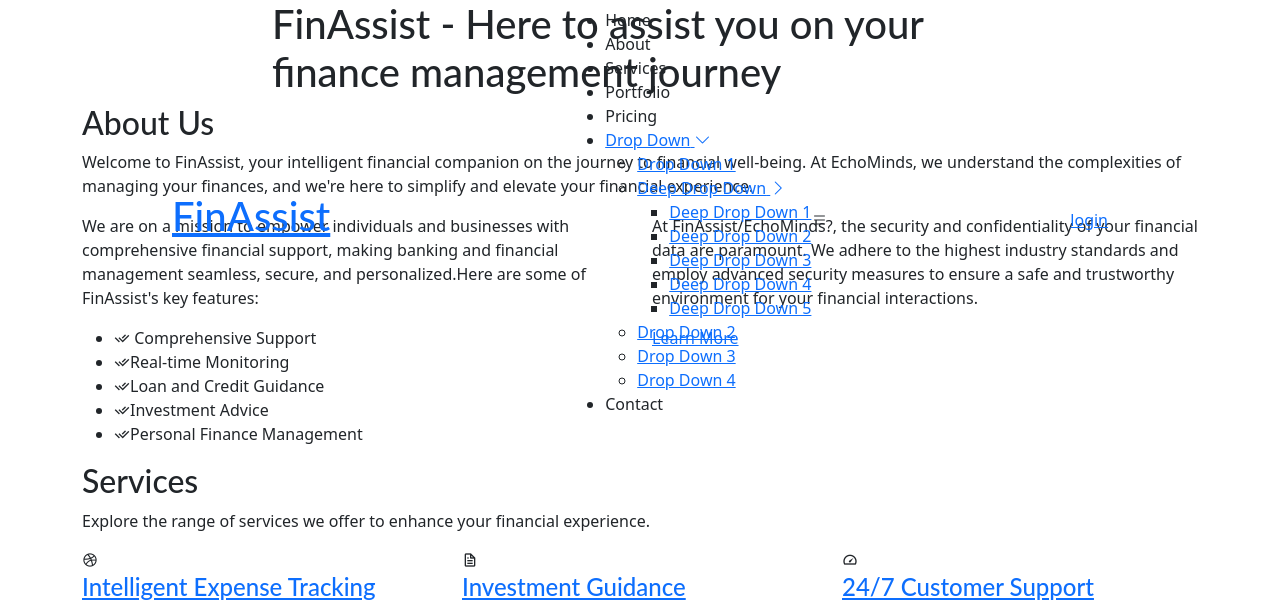
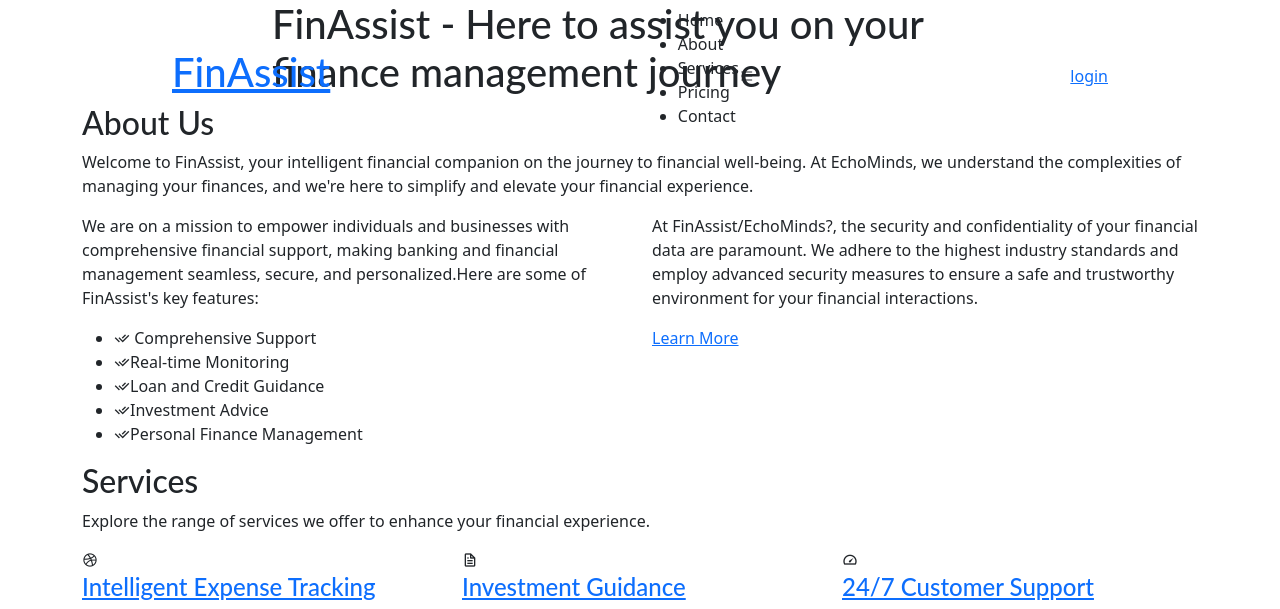
Before and after one commit to YassineBenMaktouf/ChatHack-EchoMinds, a Django app: page / in a window 1280 px wide. Shown: the top 609 px of the page. Run offline with Django 5.2, Linux system fonts and the light colour scheme; some libraries are stand-ins or nearby versions.

Commit message:
final result

```diff
--- a/templates/home.html
+++ b/templates/home.html
@@ -37,25 +37,7 @@
                 <li><a class="nav-link scrollto active" href="#hero">Home</a></li>
                 <li><a class="nav-link scrollto" href="#about">About</a></li>
                 <li><a class="nav-link scrollto" href="#services">Services</a></li>
-                <li><a class="nav-link scrollto " href="#portfolio">Portfolio</a></li>
                 <li><a class="nav-link scrollto" href="#pricing">Pricing</a></li>
-                <li class="dropdown"><a href="#"><span>Drop Down</span> <i class="bi bi-chevron-down"></i></a>
-                  <ul>
-                    <li><a href="#">Drop Down 1</a></li>
-                    <li class="dropdown"><a href="#"><span>Deep Drop Down</span> <i class="bi bi-chevron-right"></i></a>
-                      <ul>
-                        <li><a href="#">Deep Drop Down 1</a></li>
-                        <li><a href="#">Deep Drop Down 2</a></li>
-                        <li><a href="#">Deep Drop Down 3</a></li>
-                        <li><a href="#">Deep Drop Down 4</a></li>
-                        <li><a href="#">Deep Drop Down 5</a></li>
-                      </ul>
-                    </li>
-                    <li><a href="#">Drop Down 2</a></li>
-                    <li><a href="#">Drop Down 3</a></li>
-                    <li><a href="#">Drop Down 4</a></li>
-                  </ul>
-                </li>
                 <li><a class="nav-link scrollto" href="#contact">Contact</a></li>
               </ul>
               <i class="bi bi-list mobile-nav-toggle"></i>
```
